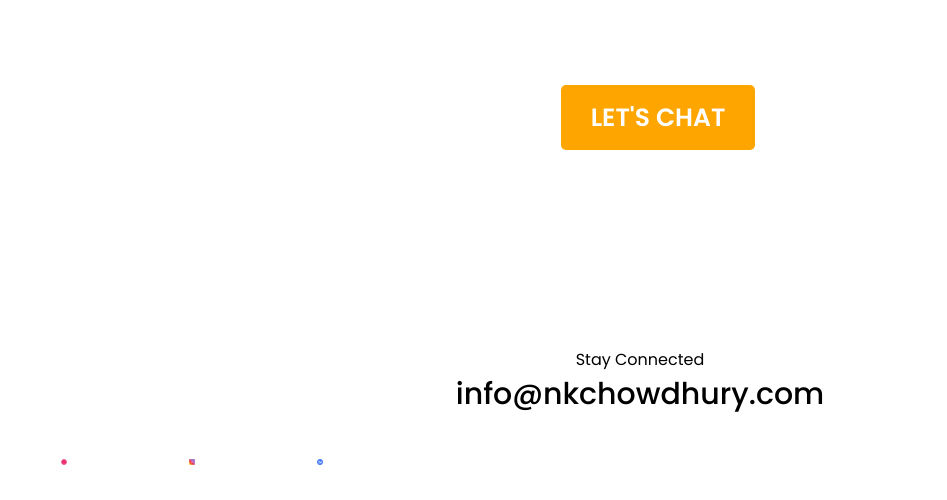
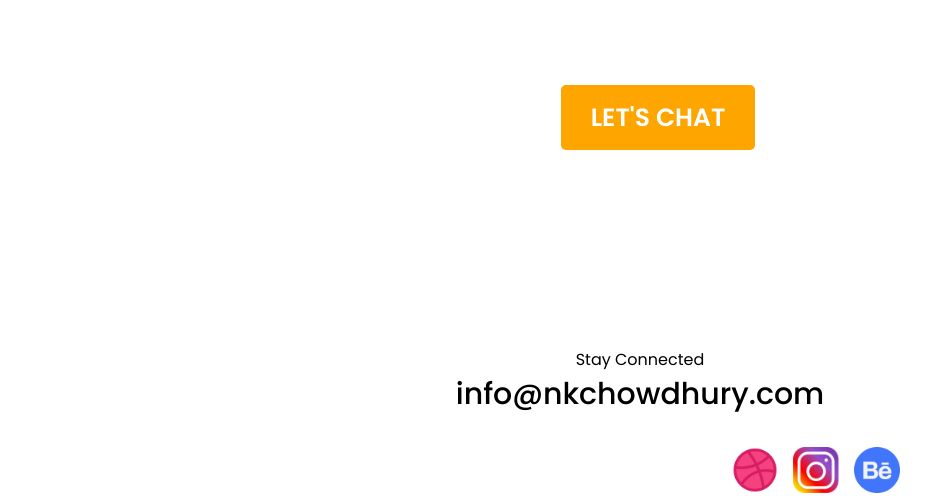
Before and after one commit to nkchowdhury/assignment-on-personal-portfolio, a plain HTML site: page index.html in a window 1280 px wide. Shown: the part 3681-4181 px from the top of the page, without its empty margins (0-947 px from the left). Before the commit the page ends 4153 px from the top, so only its background shows below. Drawn offline with Linux system fonts and the light colour scheme.

Commit message:
creating all

```diff
--- a/css/style.css
+++ b/css/style.css
@@ -154,16 +154,21 @@ margin-top: !important;
  }
  footer ul{
      overflow: hidden;
-
-
+     margin-left: auto;
+     width: 45%;
+     margin-right: auto;
+     /* text-align: center; */
+     /* align-content: center; */
  }
  footer ul li{
      list-style: none;
      float: left;
-     width: 10%;
-     height: 10%;
+     width: 8%;
+     /* height: 8%; */
+     margin-left: 15px;
+     /* margin-left: auto; */
  }
  footer img{
-     width: 5%;
-
+     /* width: 20%; */
+     margin-left: 365px;
  }
--- a/index.html
+++ b/index.html
@@ -18,7 +18,7 @@
              <h2>Hello,I'm</h2>
             <h1>N K Chowdhury</h1>
             <h3>Web Designer</h3>
-            <a target="_blank" class="link-btn"  href="">Hire Me</a>
+            <a target="_blank" class="link-btn"  href="https://nkchowdhury.com/">Hire Me</a>
 
         </div>
 
@@ -46,7 +46,7 @@
 
             <h2>About Me</h2>
            <p>Lorem ipsum dolor sit, amet consectetur adipisicing elit. Eos error repellendus iure id consectetur nulla necessitatibus at, possimus cupiditate alias doloribus quidem aliquid suscipit nihil natus repudiandae provident sit illum?</p>
-           <a target="_blank" class="link-btn"  href="">Download Cv</a>
+           <a target="_blank" class="link-btn"  href="https://nkchowdhury.com/">Download Cv</a>
 
        </div>
 
@@ -105,7 +105,7 @@
     <div class="half">
 
 
-        <h6><a target="_blank" class="link-btn"  href="">Let's Chat</a></h6>
+        <h6><a target="_blank" class="link-btn"  href="https://nkchowdhury.com/">Let's Chat</a></h6>
 
 
     </div>
```
